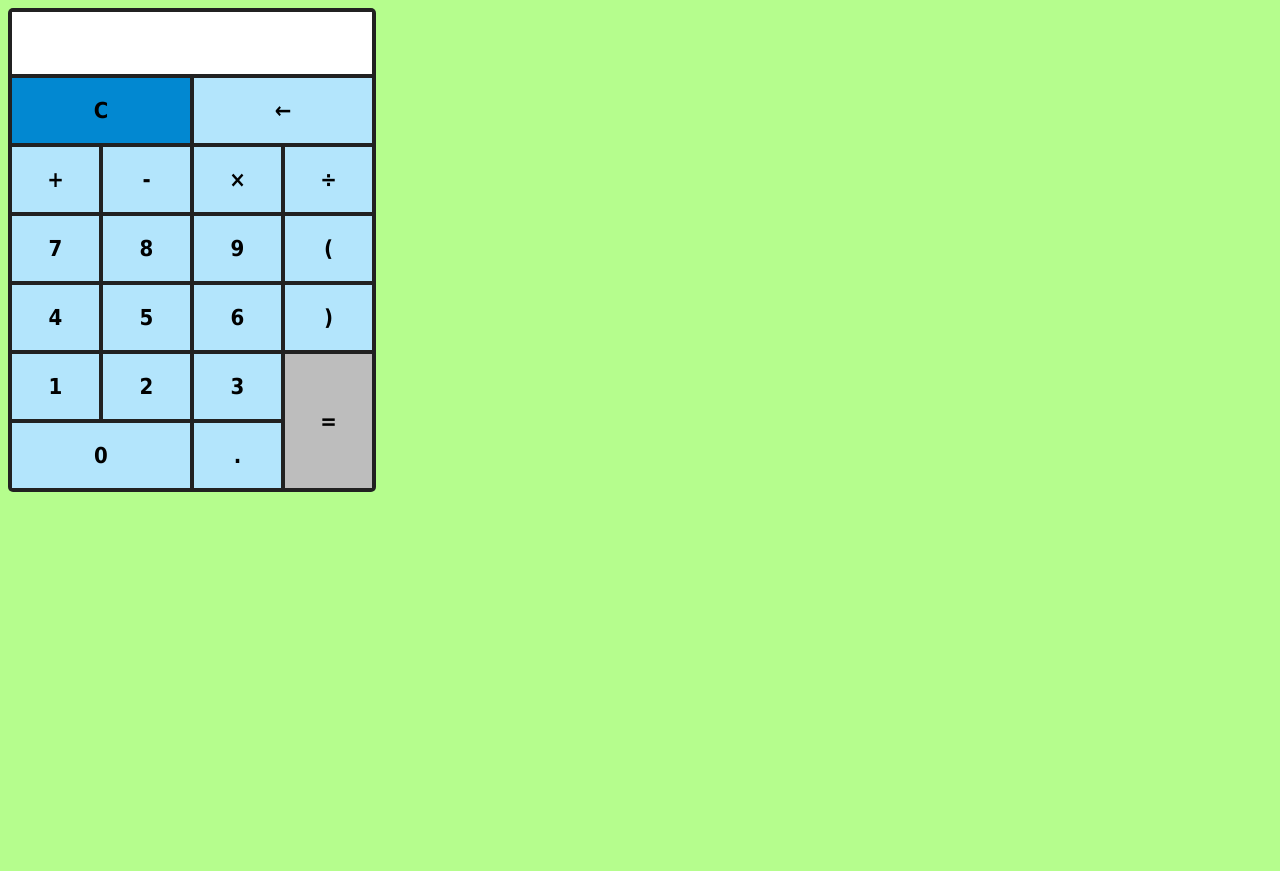
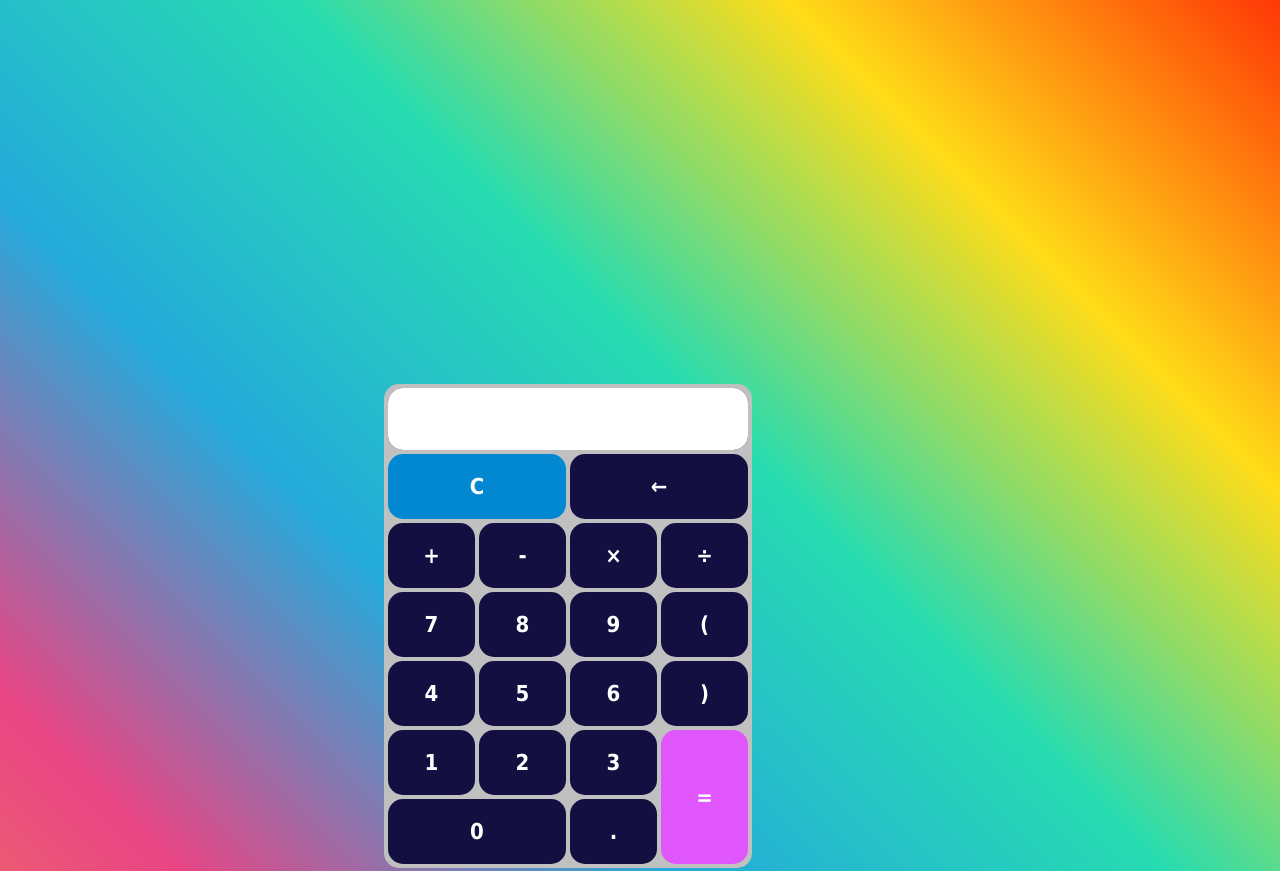
Before and after one commit to ruslooob/PCalc, a plain HTML site: page index.html in a window 1280 px wide. Shown: the top 871 px of the page. Before the commit the page ends 800 px from the top, so only its background shows below. Drawn offline with Linux system fonts and the light colour scheme.

Commit message:
added gradient and border-radius on buttons

```diff
--- a/index.html
+++ b/index.html
@@ -10,27 +10,34 @@
 
     /* css Grid */
     body {
-        background-color: #b5fd8d;
+        padding: 0;
+        margin: 0;
+       background: linear-gradient(45deg, #F17C58, #E94584, #24AADB, #27DBB1, #FFDC18, #FF3706);
         /*не позволяет пользователю выделять элементы */
         user-select: none;
+        width: 100vw;
+        height: 100vh;
+        overflow: hidden;
     }
 
     .container {
         /* ?? */
+        margin: 30% 30%;
+
         display: grid;
         /* ?? */
         grid-template-columns: 1fr 1fr 1fr 1fr;
         grid-gap: 4px;
-        background-color: #212121;
+        background-color: #c0c0c0;
         padding: 4px;
-        border-radius: 5px;
+        border-radius: 15px;
         max-width: 360px;
         font-family: "Tahoma";
     }
 
     .item {
-        background-color: #b3e5fc;
-        color: black;
+        background-color: #130f40;
+        color: white;
         padding: 20px;
         display: flex;
         justify-content: center;
@@ -38,6 +45,7 @@
         font-size: 22px;
         cursor: pointer;
         font-weight: bold;
+        border-radius: 15px;
     }
 
     form {
@@ -51,6 +59,7 @@
         font-size: 30px;
         outline: none;
         text-align: right;
+        border-radius: 15px;
     }
 
     .input {
@@ -70,7 +79,7 @@
     .equal {
         grid-column: 4;
         grid-row: 6/8;
-        background-color: #bdbdbd;
+        background-color: #e056fd;
     }
 
     .zero {
```
